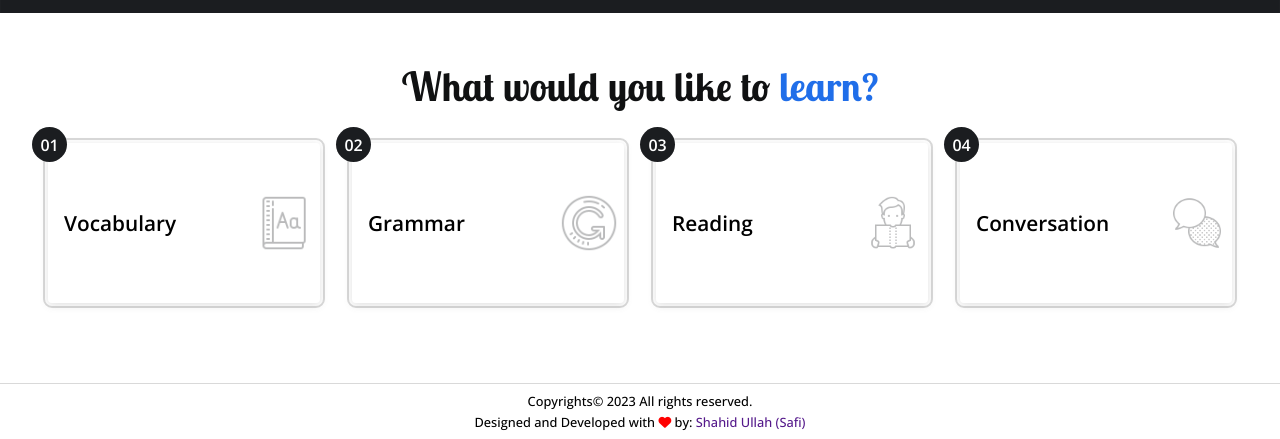
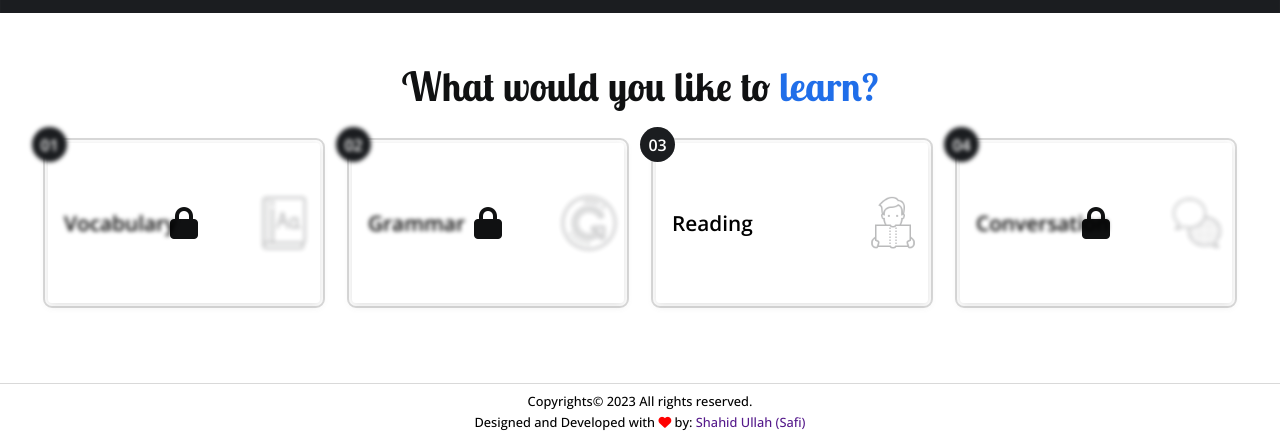
Before and after one commit to ShahidKhanDev/learnenglish.github.io, a plain HTML site: page index.html in a window 1280 px wide. Shown: the part 787-1226 px from the top of the page. Drawn offline with nearby package versions, Linux system fonts and the light colour scheme.

Commit message:
some minor changes

```diff
--- a/assets/css/style.css
+++ b/assets/css/style.css
@@ -397,6 +397,39 @@ html {
   user-select: none;
 }
 
+.courses__section .courses__container .course__card .fa-lock {
+  display: none;
+  position: absolute;
+  top: 50%;
+  left: 50%;
+  transform: translate(-50%, -50%);
+  font-size: 2rem;
+  color: var(--chinese-black);
+}
+
+.courses__section .courses__container .course__card.locked {
+  cursor: default;
+}
+
+.courses__section .courses__container .course__card:hover.locked {
+  outline: 2px solid rgba(0, 0, 0, 0.15);
+}
+
+.courses__section .courses__container .course__card:hover.locked img {
+  opacity: 0.3;
+}
+
+.courses__section .courses__container .course__card.locked .num,
+.courses__section .courses__container .course__card.locked .course__name,
+.courses__section .courses__container .course__card.locked img {
+  -webkit-filter: blur(2px);
+  filter: blur(2px);
+}
+
+.courses__section .courses__container .course__card.locked .fa-lock {
+  display: block;
+}
+
 .courses__section .courses__container .course__card:hover {
   outline: 2px solid var(--eerie-black);
 }
--- a/index.html
+++ b/index.html
@@ -122,11 +122,12 @@
 
       <div class="courses__container">
         <div
-          class="course__card"
+          class="course__card locked"
           id="1"
           data-open-loading
           data-target="./course.html"
         >
+          <i class="fa fa-lock"></i>
           <span class="num">01</span>
           <div class="course__name">Vocabulary</div>
           <img src="./assets/images/vocabulary.png" />
@@ -134,11 +135,12 @@
         </div>
 
         <div
-          class="course__card"
+          class="course__card locked"
           id="2"
           data-open-loading
           data-target="./course.html"
         >
+          <i class="fa fa-lock"></i>
           <span class="num">02</span>
           <div class="course__name">Grammar</div>
           <img src="./assets/images/grammar.png" />
@@ -158,11 +160,13 @@
         </div>
 
         <div
-          class="course__card"
+          class="course__card locked"
           id="4"
           data-open-loading
           data-target="./course.html"
         >
+          <i class="fa fa-lock"></i>
+
           <span class="num">04</span>
           <div class="course__name">Conversation</div>
           <img src="./assets/images/conversation.png" />
```
